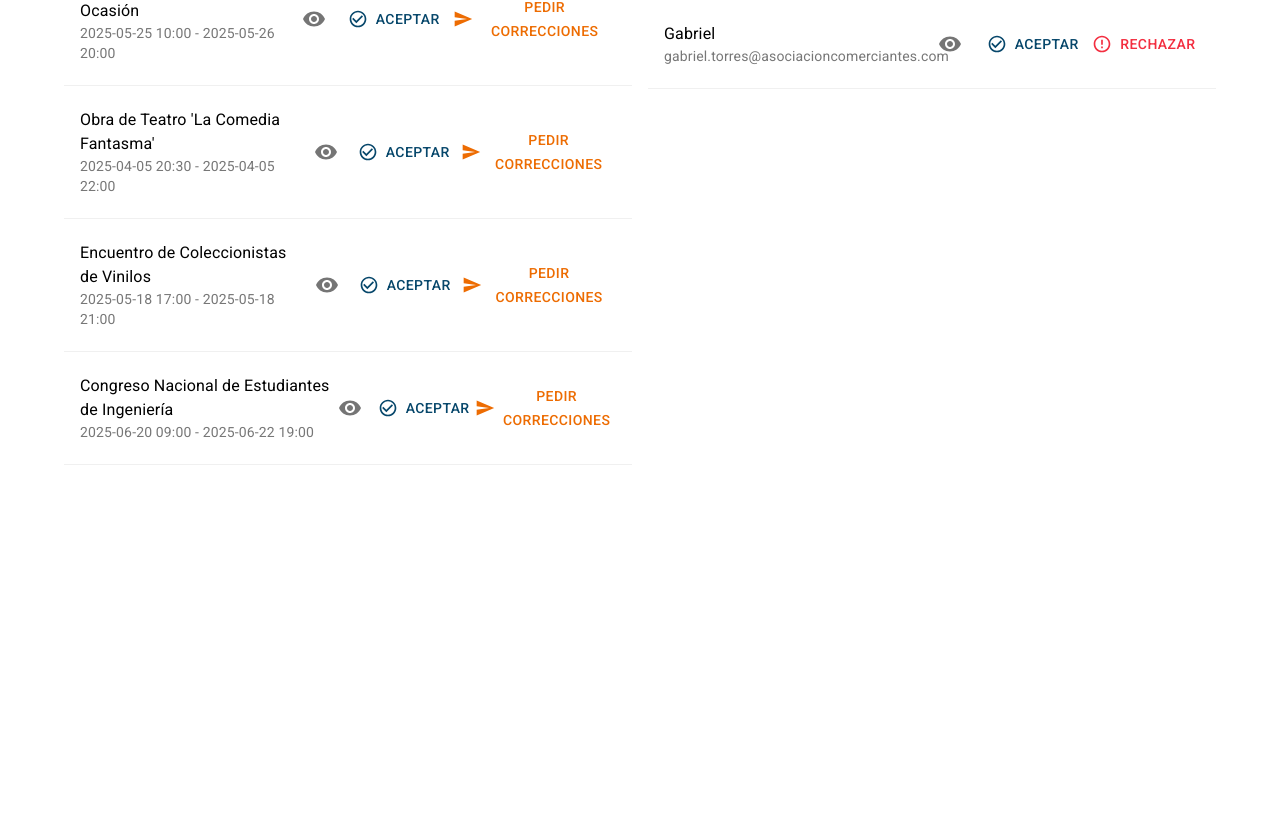
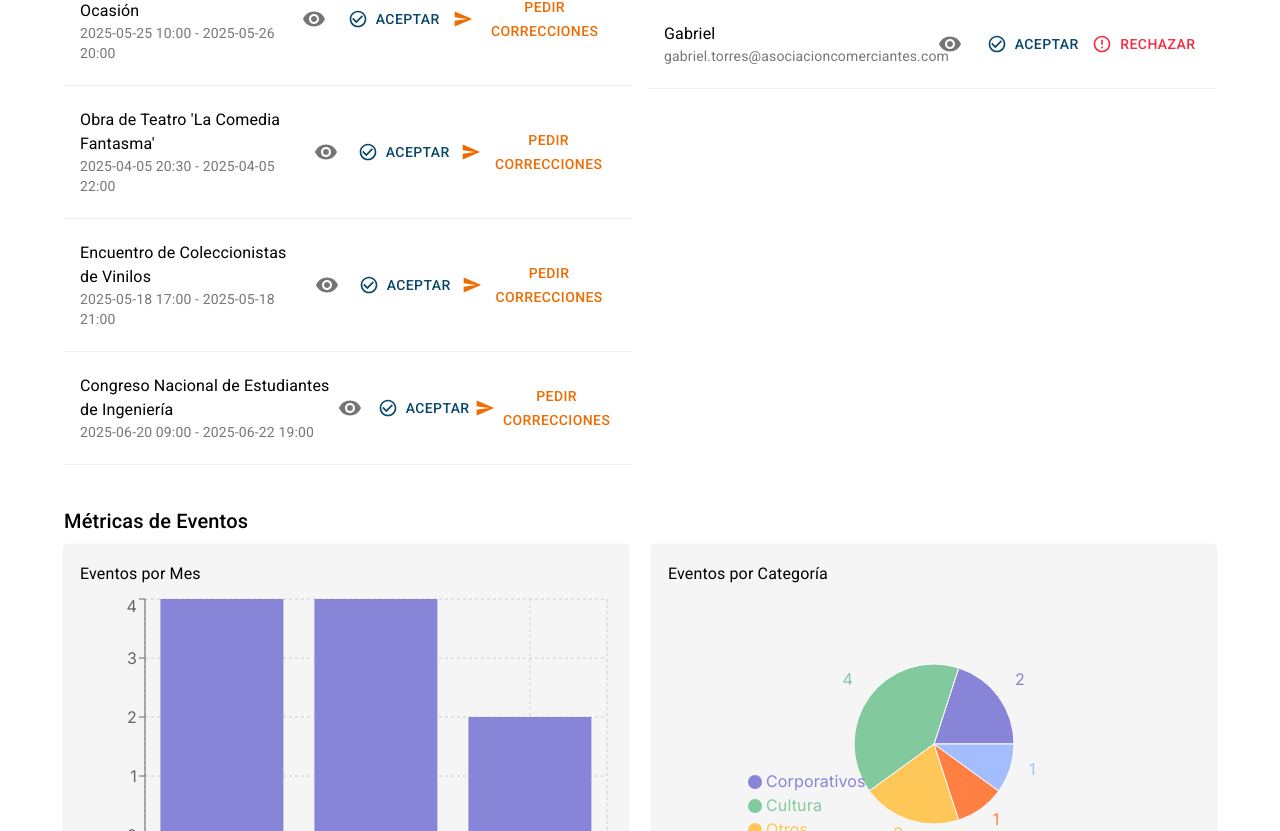
Before and after one commit to MarcosRillo/EATT, a Next.js app: page /superUser in a window 1280 px wide. Shown: the part 1969-2800 px from the top of the page. Before the commit the page ends 2474 px from the top, so only its background shows below. Built offline with nearby package versions, Linux system fonts and the light colour scheme.

Commit message:
listo losgraficos

```diff
--- a/package.json
+++ b/package.json
@@ -21,6 +21,7 @@
     "react-big-calendar": "^1.18.0",
     "react-dom": "^19.0.0",
     "react-slick": "^0.30.3",
+    "recharts": "^2.15.1",
     "slick-carousel": "^1.8.1",
     "styled-components": "^6.1.15"
   },
--- a/src/app/superUser/page.jsx
+++ b/src/app/superUser/page.jsx
@@ -23,6 +23,7 @@ import CloseIcon from "@mui/icons-material/Close";
 import { useTheme } from "@mui/material/styles"; // Importa el hook para acceder al tema
 import pendingEventsData from "@/data/pendingEvents";
 import pendingUsersData from "@/data/pendingUsers";
+import MetricsDashboard from "@/components/metrics/MetricsDashboard";
 import Link from "next/link";
 
 const modalStyle = {
@@ -228,7 +229,6 @@ function SuperuserDashboard() {
         </Grid>
       </Grid>
 
-      {/* Modal de vista previa del evento */}
       {/* Modal de vista previa del evento */}
       <Modal
         open={isEventPreviewOpen}
@@ -452,6 +452,9 @@ function SuperuserDashboard() {
           )}
         </Box>
       </Modal>
+      <Box sx={{ mt: 4 }}>
+        <MetricsDashboard />
+      </Box>
     </Container>
   );
 }
--- /dev/null
+++ b/src/components/metrics/MetricsDashboard.jsx
@@ -0,0 +1,151 @@
+// src/components/MetricsDashboard.jsx
+"use client";
+import React from "react";
+import {
+  BarChart,
+  Bar,
+  XAxis,
+  YAxis,
+  CartesianGrid,
+  Tooltip,
+  Legend,
+  ResponsiveContainer,
+  PieChart,
+  Pie,
+  Cell,
+} from "recharts";
+import { Typography, Grid, Paper } from "@mui/material";
+import pendingEventsData from "@/data/pendingEvents"; // Importa tus datos de eventos (esto es un ejemplo)
+
+const COLORS = [
+  "#8884d8",
+  "#82ca9d",
+  "#ffc658",
+  "#ff8042",
+  "#a4bdfc",
+  "#7ae7bf",
+];
+
+const MetricsDashboard = () => {
+  // Procesamiento de datos para el gráfico de eventos por mes
+  const eventsByMonth = pendingEventsData.reduce((acc, event) => {
+    const monthYear = new Date(event.fechaDesde).toLocaleDateString("es-AR", {
+      month: "short",
+      year: "numeric",
+    });
+    acc[monthYear] = (acc[monthYear] || 0) + 1;
+    return acc;
+  }, {});
+
+  const monthlyData = Object.keys(eventsByMonth)
+    .map((key) => ({ name: key, events: eventsByMonth[key] }))
+    .sort((a, b) => new Date(a.name) - new Date(b.name)); // Ordenar por fecha
+
+  // Procesamiento de datos para el gráfico de eventos por categoría (tipo)
+  const eventsByType = pendingEventsData.reduce((acc, event) => {
+    acc[event.tipo] = (acc[event.tipo] || 0) + 1;
+    return acc;
+  }, {});
+
+  const typeData = Object.keys(eventsByType).map((key) => ({
+    name: key,
+    value: eventsByType[key],
+  }));
+
+  // Procesamiento de datos para el gráfico de asistencia estimada por tipo
+  const estimatedAttendance = pendingEventsData.reduce(
+    (acc, event) => {
+      acc.local += event.estimatedAttendance?.local || 0;
+      acc.national += event.estimatedAttendance?.national || 0;
+      acc.foreign += event.estimatedAttendance?.foreign || 0;
+      return acc;
+    },
+    { local: 50, national: 50, foreign: 100 }
+  );
+
+  const attendanceData = [
+    { name: "Local", value: estimatedAttendance.local },
+    { name: "Nacional", value: estimatedAttendance.national },
+    { name: "Extranjero", value: estimatedAttendance.foreign },
+  ];
+
+  return (
+    <div>
+      <Typography variant="h6" gutterBottom>
+        Métricas de Eventos
+      </Typography>
+      <Grid container spacing={3}>
+        <Grid item xs={12} md={6}>
+          <Paper sx={{ p: 2 }}>
+            <Typography variant="subtitle1" gutterBottom>
+              Eventos por Mes
+            </Typography>
+            <ResponsiveContainer width="100%" height={300}>
+              <BarChart data={monthlyData}>
+                <CartesianGrid strokeDasharray="3 3" />
+                <XAxis dataKey="name" />
+                <YAxis />
+                <Tooltip />
+                <Legend />
+                <Bar dataKey="events" fill={COLORS[0]} name="Eventos" />
+              </BarChart>
+            </ResponsiveContainer>
+          </Paper>
+        </Grid>
+        <Grid item xs={12} md={6}>
+          <Paper sx={{ p: 2 }}>
+            <Typography variant="subtitle1" gutterBottom>
+              Eventos por Categoría
+            </Typography>
+            <ResponsiveContainer width="100%" height={300}>
+              <PieChart>
+                <Pie
+                  data={typeData}
+                  cx="50%"
+                  cy="50%"
+                  labelLine={false}
+                  outerRadius={80}
+                  fill="#8884d8"
+                  dataKey="value"
+                  label
+                >
+                  {typeData.map((entry, index) => (
+                    <Cell
+                      key={`cell-${index}`}
+                      fill={COLORS[index % COLORS.length]}
+                    />
+                  ))}
+                </Pie>
+                <Tooltip />
+                <Legend
+                  layout="vertical"
+                  align="middle"
+                  wrapperStyle={{ left: 80 }}
+                />
+              </PieChart>
+            </ResponsiveContainer>
+          </Paper>
+        </Grid>
+        <Grid item xs={12} md={6}>
+          <Paper sx={{ p: 2 }}>
+            <Typography variant="subtitle1" gutterBottom>
+              Asistencia Estimada por Tipo
+            </Typography>
+            <ResponsiveContainer width="100%" height={300}>
+              <BarChart data={attendanceData}>
+                <CartesianGrid strokeDasharray="3 3" />
+                <XAxis dataKey="name" />
+                <YAxis />
+                <Tooltip />
+                <Legend />
+                <Bar dataKey="value" fill={COLORS[2]} name="Cantidad" />
+              </BarChart>
+            </ResponsiveContainer>
+          </Paper>
+        </Grid>
+      </Grid>
+    </div>
+  );
+};
+
+export default MetricsDashboard;
```
Also changed, not shown: 1 other file (tests, documents, lock files or other folders).
